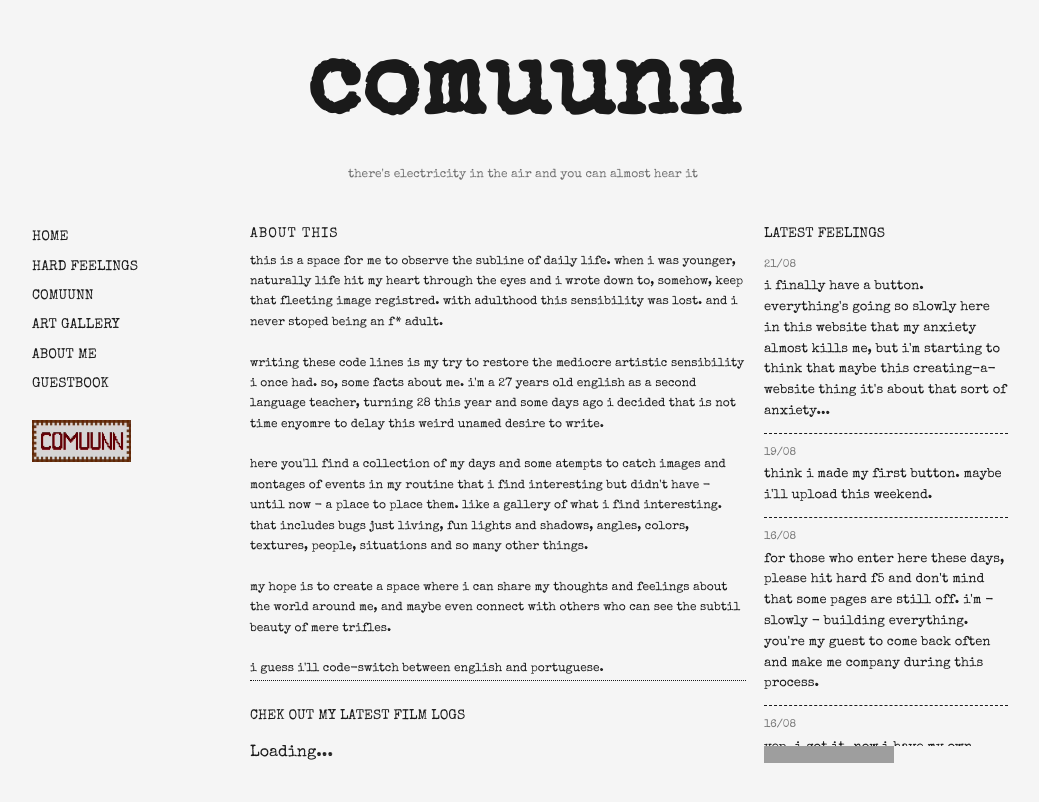
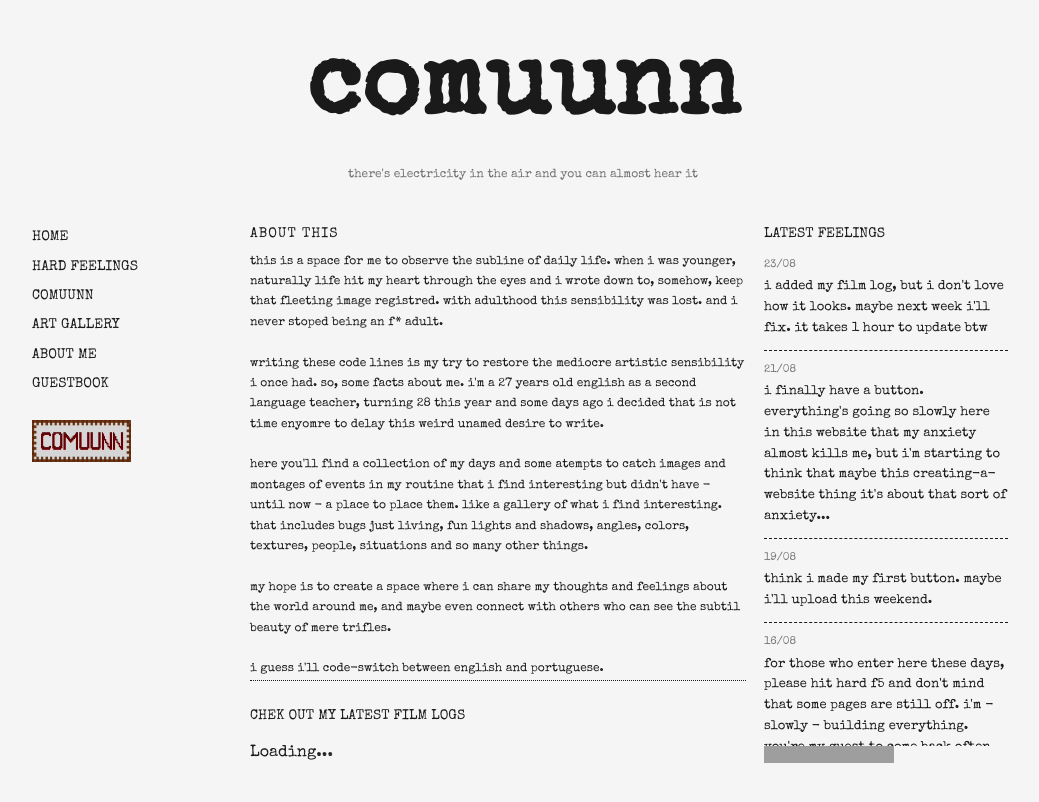
Before and after one commit to guiolhermer/comuunn, a Jekyll site: the page built from index.html, in a window 1280 px wide. Shown: the top 802 px of the page, without its empty margins (117-1156 px from the left). Built offline with Jekyll 4.4.1, drawn with Linux system fonts in a browser that asks for light colours; grey boxes are pictures that could not be loaded.

Commit message:
letterboxd

```diff
--- a/_data/feelings.yml
+++ b/_data/feelings.yml
@@ -12,3 +12,5 @@
   text: think I made my first button. maybe I'll upload this weekend.
 - date: 2026-08-21
   text: i finally have a button. Everything's going so slowly here in this website that my anxiety almost kills me, but i'm starting to think that maybe this creating-a-website thing it's about that sort of anxiety...
+- date: 2026-08-23
+  text: i added my film log, but i don't love how it looks. maybe next week i'll fix. it takes 1 hour to update btw
--- a/assets/style.css
+++ b/assets/style.css
@@ -250,11 +250,6 @@
   font-weight: normal;
 }
 
-.letterboxd-embed-tc-title {
-  font-size: 14px;
-  font-weight:lighter;
-}
-
 /* ---------- responsivo ---------- */
 @media (max-width: 640px) {
   .site-title {
```
